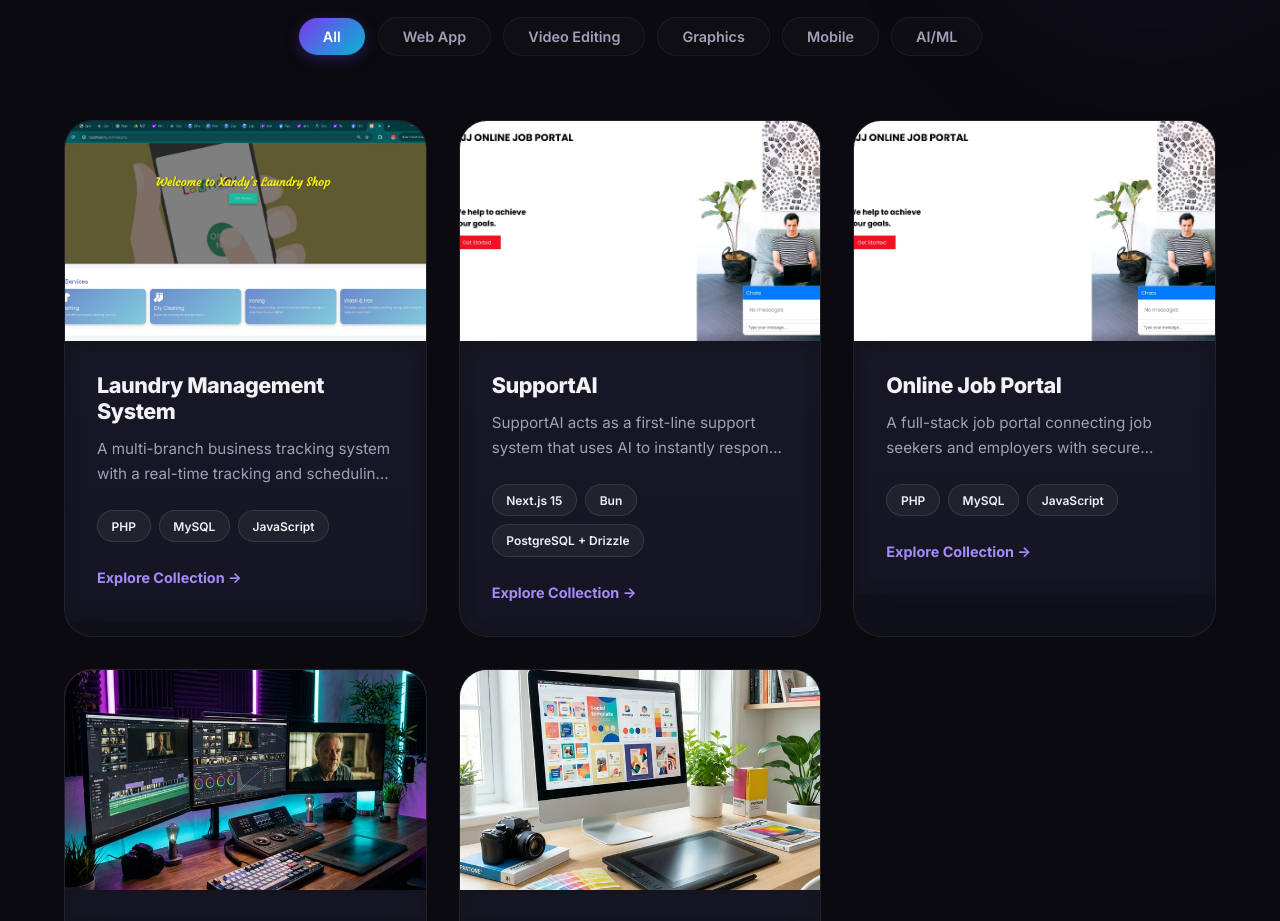
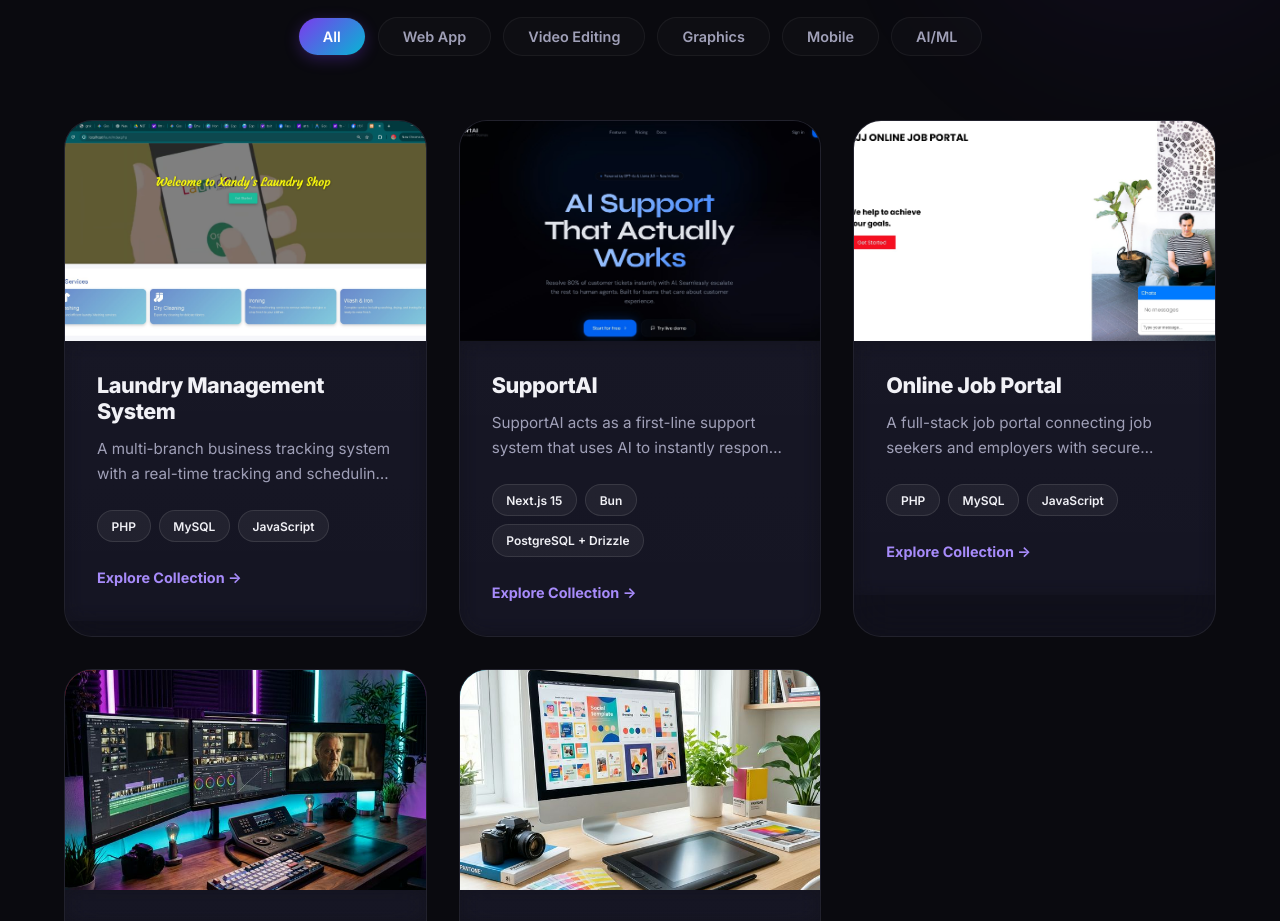
Before and after one commit to 4ng3lou/Angelou-Portfolio, a Next.js app: page / in a window 1280 px wide. Shown: the part 4600-5521 px from the top of the page. Built offline with nearby package versions, Linux system fonts and the light colour scheme.

Commit message:
Update SupportAI project entry with live URL and image

```diff
--- a/src/components/Projects.tsx
+++ b/src/components/Projects.tsx
@@ -59,7 +59,7 @@ const projects = [
         liveUrl: "https://ai-support-web-rose.vercel.app/",
         gradient: "linear-gradient(135deg, #10b981, #06b6d4)",
         emoji: "🤖",
-        image: "/images/job_portal.jpg",
+        image: "/images/aisupport.jpg",
         gallery: []
     },
 
```
Also changed, not shown: public/images/aisupport.jpg (added).
